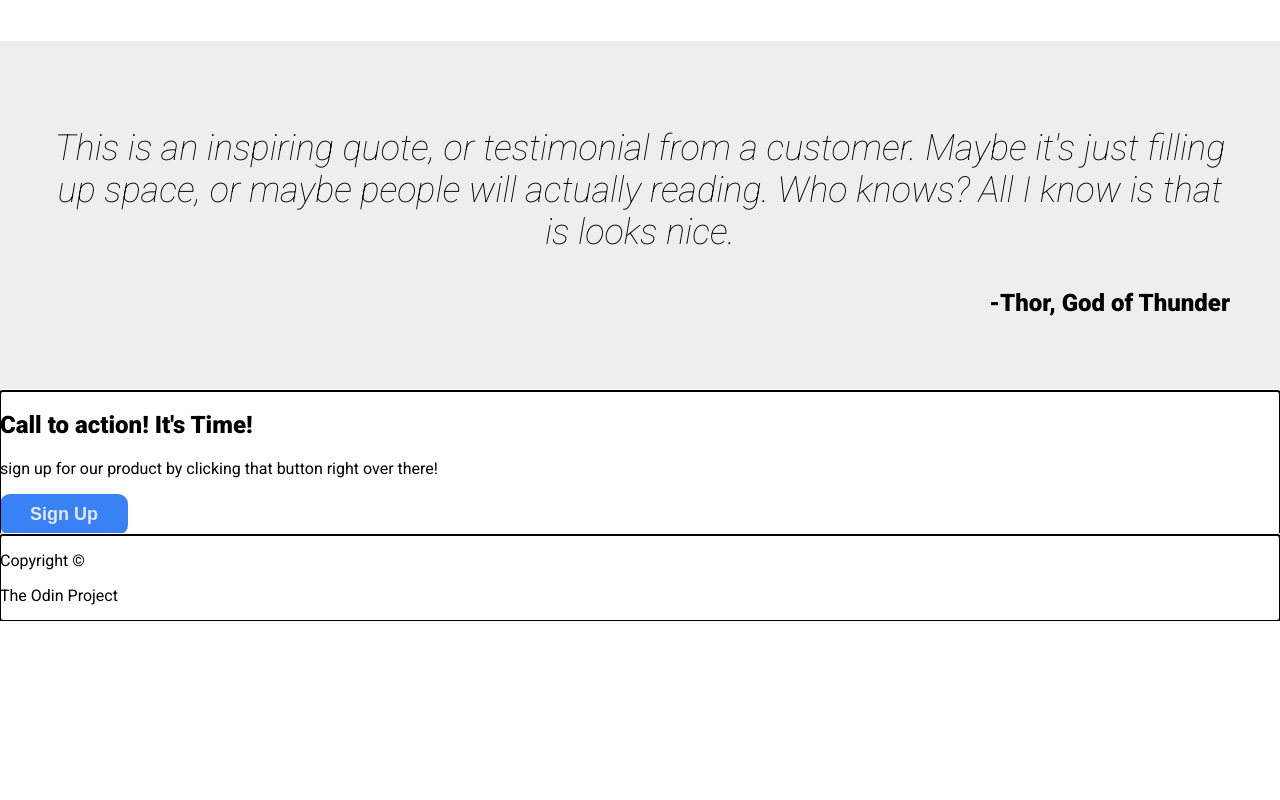
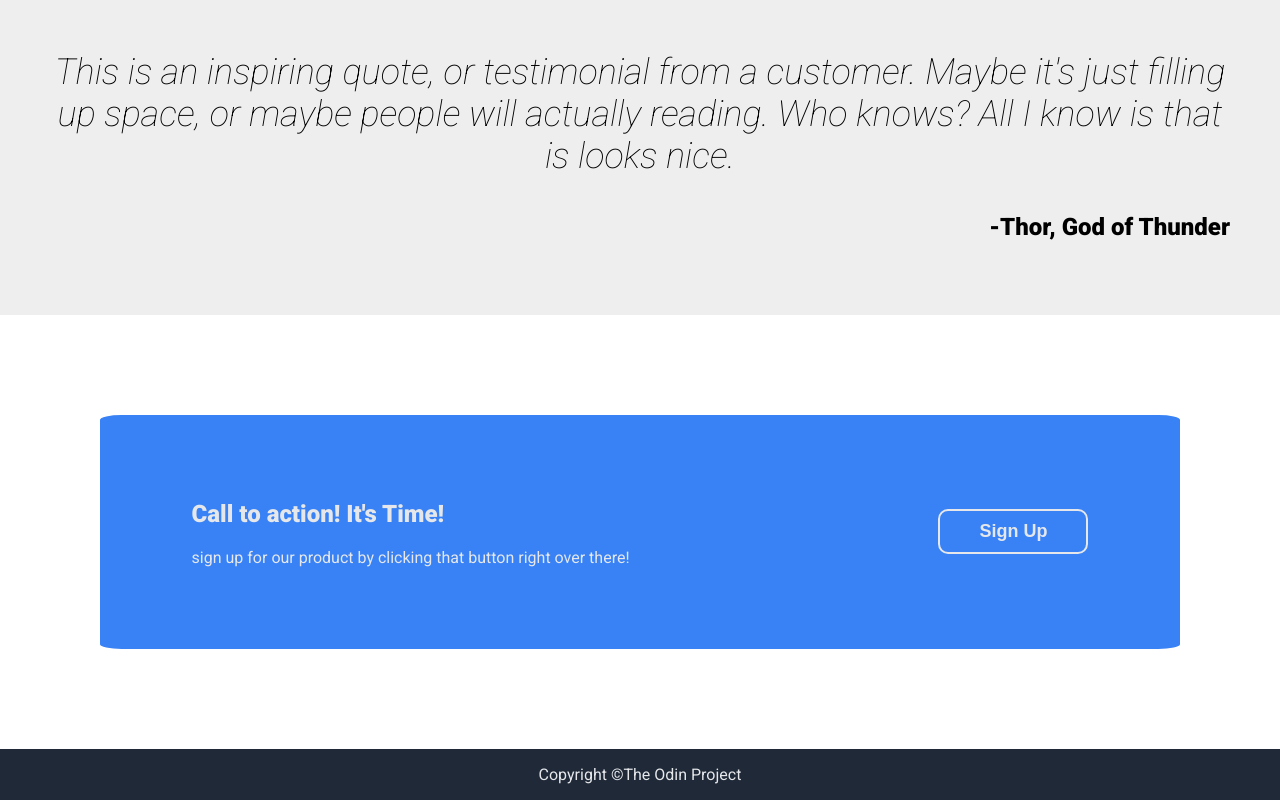
Before and after one commit to Lay-Kami/landing-page-odin, a plain HTML site: page index.html in a window 1280 px wide. Shown: the part 1026-1826 px from the top of the page. Before the commit the page ends 1647 px from the top, so only its background shows below. Drawn offline with Linux system fonts and the light colour scheme.

Commit message:
project completed - some adjustments may be added latter

```diff
--- a/index.html
+++ b/index.html
@@ -56,9 +56,11 @@
         </div>
 
         <div class="box-four">
-            <h2>Call to action! It's Time!</h2>
-            <p>sign up for our product by clicking that button right over there!</p>
-            <button>Sign Up</button>
+            <div class="text-box-four">
+                <h2>Call to action! It's Time!</h2>
+                <p>sign up for our product by clicking that button right over there!</p>
+            </div>
+            <button class="second-button">Sign Up</button>
         </div>
 
         <footer>
--- a/style.css
+++ b/style.css
@@ -32,7 +32,6 @@ img {
 
 header {
     background-color: #1f2937;
-    outline: auto;
     display: flex;
     align-items: center;
     justify-content: space-between;
@@ -63,7 +62,7 @@ a {
 /* content selection start */
 
 .box-one {
-    padding: 10vw 12vw;
+    padding: 7vw 12vw;
     background-color: #1f2937;
     display: flex;
     justify-content: space-between;
@@ -159,10 +158,33 @@ h2.info-text {
 }
 
 .box-four {
-    outline: auto;
+    background-color: #3882f6;
+    color: #e5e7eb;
+    margin: 100px 100px;
+    border: #3882f6 2px solid;
+    border-radius: 2%;
+    padding: 5% 7%;
+    display: flex;
+    justify-content: space-between;
+    align-items: center;
 
 }
 
+.text-box-four {
+    text-align: start;
+}
+
+button.second-button {
+    border: 2px solid #e5e7eb;
+    max-width: 150px;
+    max-height: auto;
+    flex: 1;
+}
+
 footer {
-    outline: auto;
+    background-color: #1f2937;
+    color: #e5e7eb;
+    display: flex;
+    align-items: center;
+    justify-content: center;
 }
```
